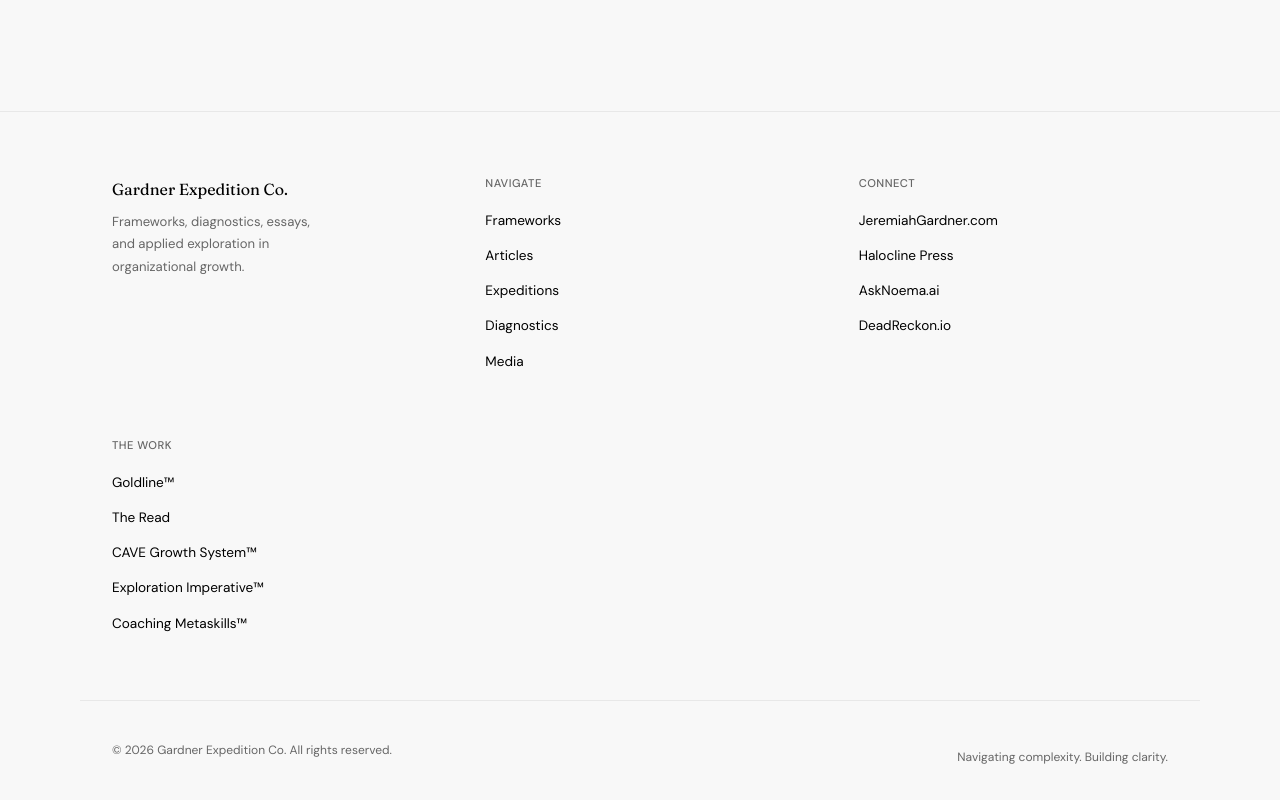
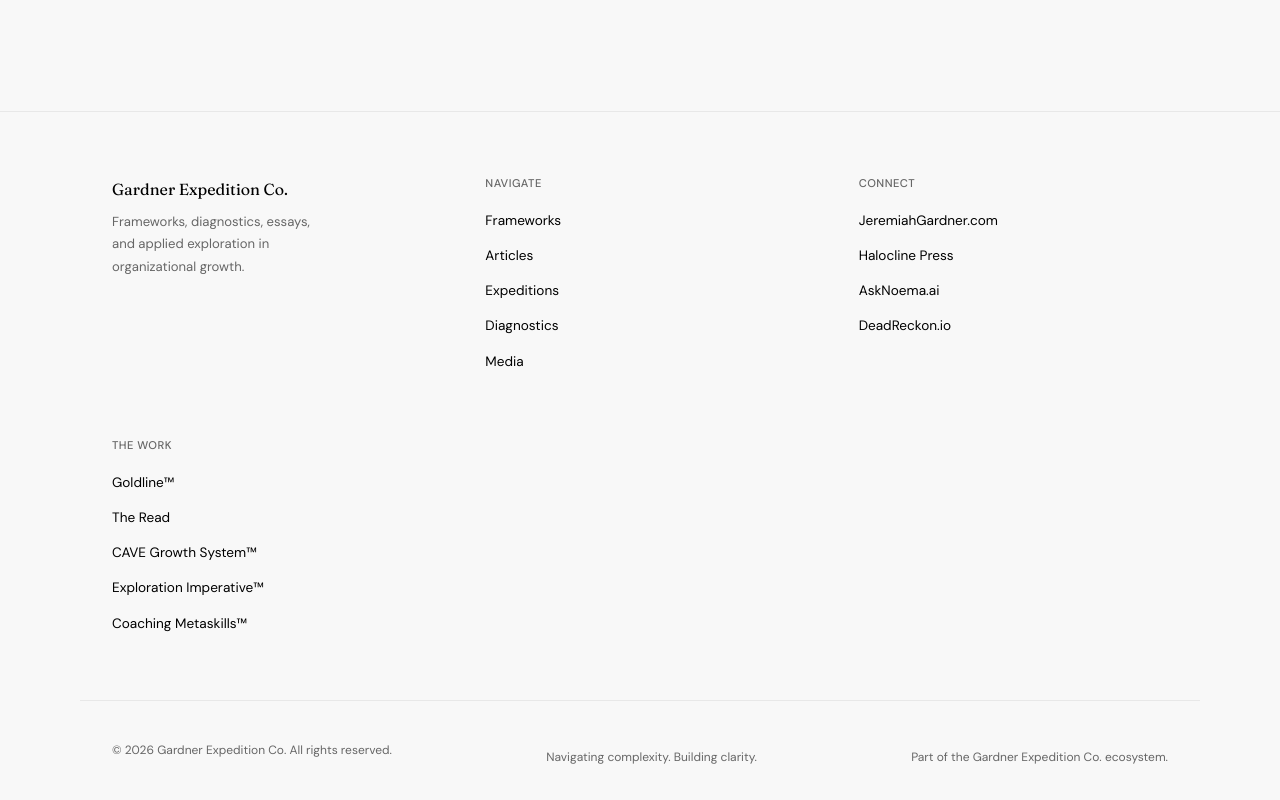
Before and after one commit to jeremiahrgardner/gardner-expedition-co, a Next.js app: page / in a window 1280 px wide. Shown: the part 8138-8938 px from the top of the page. Built offline with nearby package versions, Linux system fonts and the light colour scheme.

Commit message:
Footer: add ecosystem line to complete visual identity system
Part of the Gardner Expedition Co. shared visual identity system.

```diff
--- a/src/components/SiteFooter.tsx
+++ b/src/components/SiteFooter.tsx
@@ -49,6 +49,7 @@ export default function SiteFooter() {
       <div className="site-footer-bottom">
         <p>© {year} Gardner Expedition Co. All rights reserved.</p>
         <p>Navigating complexity. Building clarity.</p>
+        <p>Part of the Gardner Expedition Co. ecosystem.</p>
       </div>
     </footer>
   )
```
